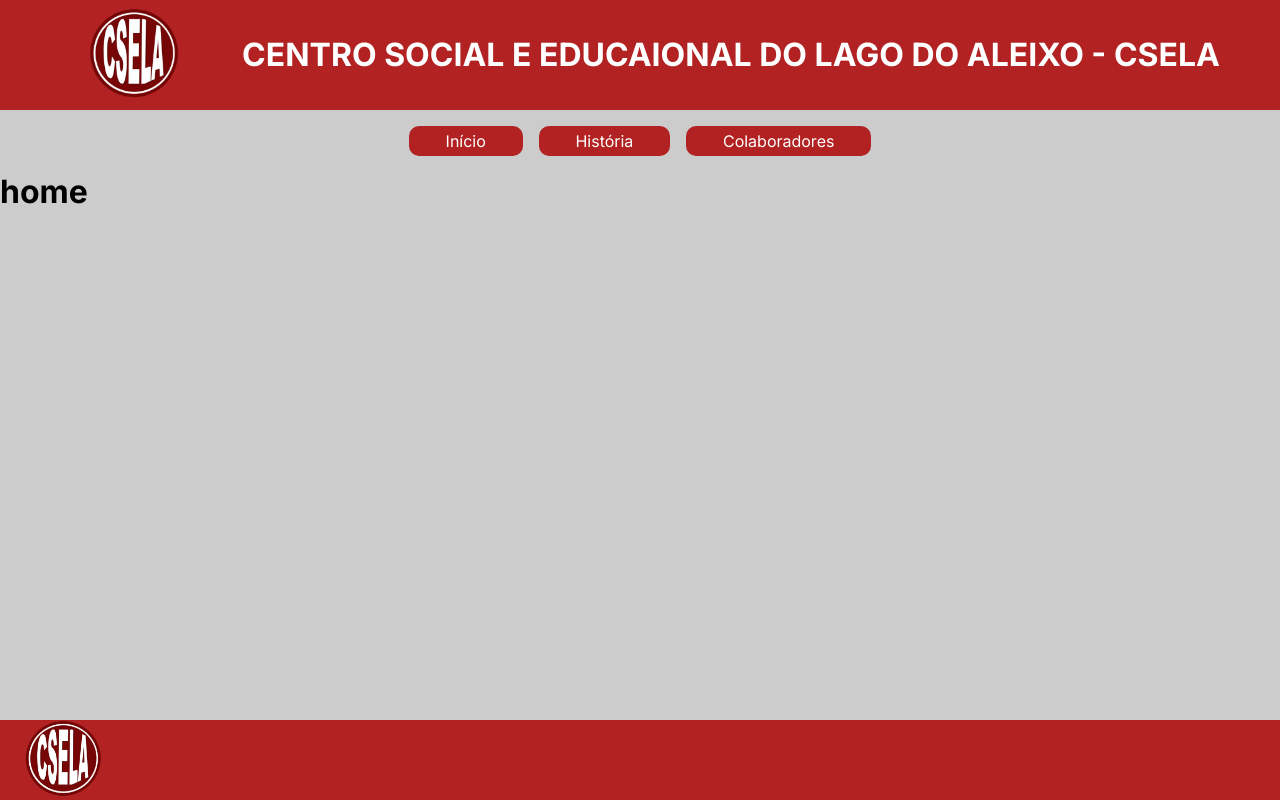
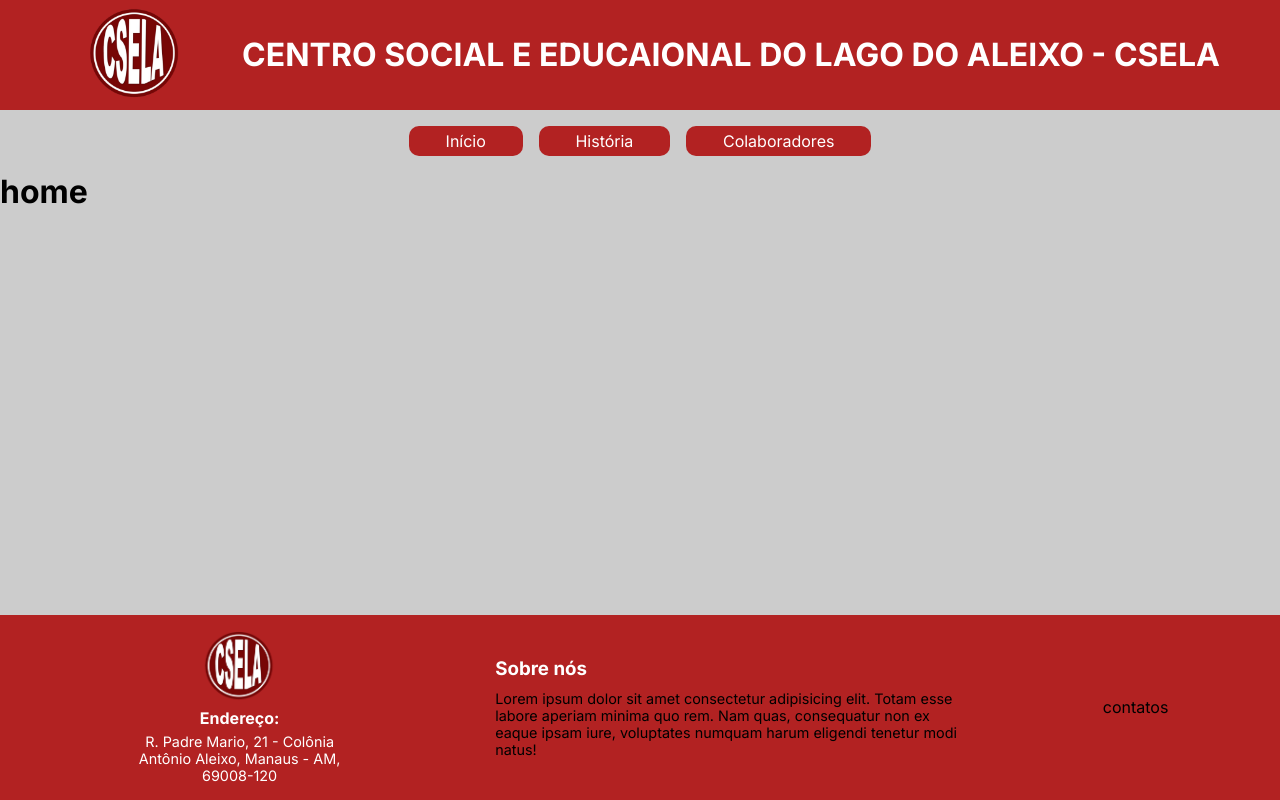
Before and after one commit to Edulira17/CSELA_V1, a React (Vite) app: page / in a window 1280 px wide. Built offline with nearby package versions, Linux system fonts and the light colour scheme.

Commit message:
styles: adjusting flexbox and adding content to the footer

```diff
--- a/src/components/Footer/Footer.tsx
+++ b/src/components/Footer/Footer.tsx
@@ -1,15 +1,32 @@
-import { FooterContainer, AddressContainer, LogoFooter } from "./styles"
+import {
+  FooterContainer,
+  AddressContainer,
+  LogoFooter,
+  LinkAddress,
+  AboutUsContainer,
+} from "./styles";
 
-import LogoCsela from '../../assets/LOGO CSELA.png'
+import LogoCsela from "../../assets/LOGO CSELA.png";
 
 function Footer() {
   return (
     <FooterContainer>
       <AddressContainer>
-        <LogoFooter src={LogoCsela}/>
+        <LogoFooter src={LogoCsela} />
+        <h4>Endereço:</h4>
+        <LinkAddress href="https://maps.app.goo.gl/bbBYJsCbrT4mMrpu8" target="_blank">
+          R. Padre Mario, 21 - Colônia Antônio Aleixo, Manaus - AM, 69008-120
+        </LinkAddress>
       </AddressContainer>
+      <AboutUsContainer>
+        <h3>Sobre nós</h3>
+        <p>Lorem ipsum dolor sit amet consectetur adipisicing elit. Totam esse labore aperiam minima quo rem. Nam quas, consequatur non ex eaque ipsam iure, voluptates numquam harum eligendi tenetur modi natus!</p>
+      </AboutUsContainer>
+      <div>
+        contatos
+      </div>
     </FooterContainer>
-  )
+  );
 }
 
-export default Footer
+export default Footer;
--- a/src/components/Footer/styles.ts
+++ b/src/components/Footer/styles.ts
@@ -2,18 +2,50 @@
 
 export const FooterContainer = styled.footer`
   width: 100%;
-  height: 10vh;
-  background-color: #B22222;
-`
+  height: auto;
+  background-color: #b22222;
+
+  display: flex;
+  justify-content: space-evenly;
+  align-items: center;
+`;
 
 export const AddressContainer = styled.div`
-  width: 50%;
+  width: 20%;
   height: 100%;
 
   display: flex;
+  flex-direction: column;
   align-items: center;
-`
+  gap: 5px;
+
+  padding: 1rem 1.5rem;
+`;
 
 export const LogoFooter = styled.img`
-  width: 20%;
+  width: 9vw;
+  height: auto;
+`;
+
+export const LinkAddress = styled.a`
+  text-align: center;
+  font-size: 0.9rem;
+
+  text-decoration: none;
+  color: #fff;
+`;
+
+export const AboutUsContainer = styled.div`
+  width: 40%;
+  padding: 1rem;
+
+  display: flex;
+  flex-direction: column;
+  gap: 10px;
+
+
+  p{
+    font-size: .9rem;
+  }
+
 `
--- a/src/styles/global.ts
+++ b/src/styles/global.ts
@@ -7,4 +7,9 @@
     box-sizing: border-box;
     font-family: "Inter";
   }
-`
+
+  h3,
+  h4 {
+    color: #fff;
+  }
+`;
```
